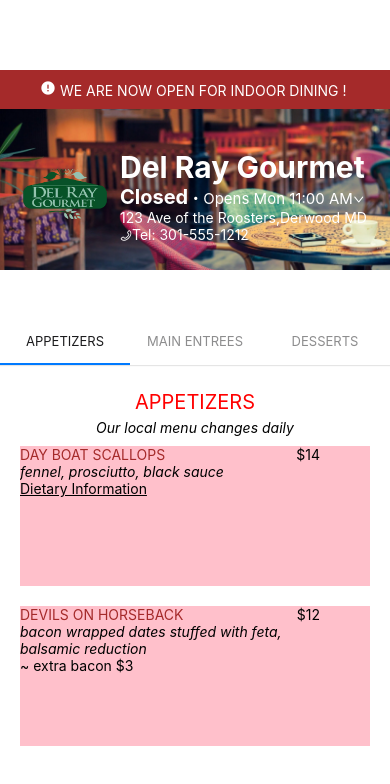
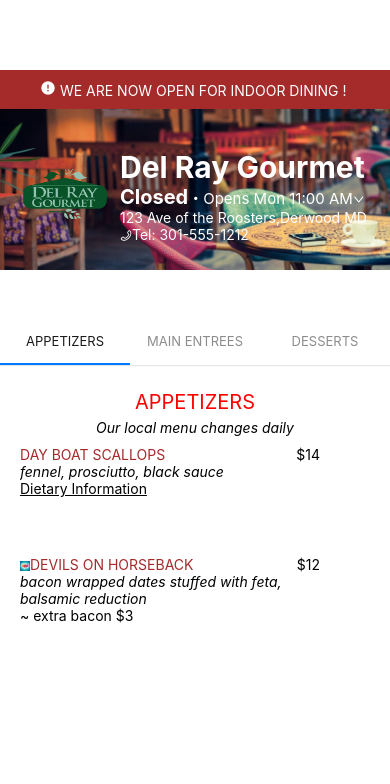
Before and after one commit to keerthijangam23/restaurant-menu-react-native, a React Native app: screen /Appetizers in a window 390 px wide. Shown: the top 784 px of the page. Built offline with nearby package versions, Linux system fonts and the light colour scheme.

Commit message:
Add new image

```diff
--- a/StaticData/AppetizersData.ts
+++ b/StaticData/AppetizersData.ts
@@ -19,7 +19,7 @@ export const Appetizers = [
       price: "$12",
       complimentary: "~ extra bacon $3",
       // Diet: "Dietary Information",
-      // itemImage: require("../assets/10.jpg"),
+      newImage: require("../assets/newImage.jpeg"),
     },
   },
 ];
--- a/StaticData/DesssertsData.ts
+++ b/StaticData/DesssertsData.ts
@@ -3,7 +3,7 @@ export const Desserts = [
     title: "DESSERTS",
     about: {
       itemName: "TRES LECHES CAKE",
-      description: "Strawberry compote, Strawberry balsamic",
+      description: "Strawberry compote, Strawberry balsamic sdnf ",
       price: "$9",
       complimentary:
         "~Jorge Ordonez & Co. Victoria 2-Malaga, Spain $10.00 glass",
--- a/components/AppetizersList.tsx
+++ b/components/AppetizersList.tsx
@@ -31,10 +31,10 @@ const styles = StyleSheet.create({
     flexDirection: "row",
     justifyContent: "space-between",
     flexShrink: 1,
-    backgroundColor: "pink",
+    // backgroundColor: "pink",
     marginBottom: 20,
     width: 350,
-    height: 140,
+    height: 90,
   },
   diet: {
     textDecorationLine: "underline",
@@ -59,7 +59,7 @@ const styles = StyleSheet.create({
   },
 });
 
-const MainEntreesList = () => {
+const AppetizersList = () => {
   return (
     <View style={styles.container}>
       <Text style={styles.header}>APPETIZERS</Text>
@@ -69,11 +69,24 @@ const MainEntreesList = () => {
         renderItem={({ item }) => (
           <View style={styles.menu}>
             <View style={styles.wrapperContainer}>
-              <View></View>
               <View style={styles.innerContainer}>
-                <Text style={styles.item}>{item.about.itemName}</Text>
+                {item.about.newImage ? (
+                  <View style={{ display: "flex", flexDirection: "row" }}>
+                    <Image
+                      source={item.about.newImage}
+                      style={{ width: 10, height: 10, marginTop: 5 }}
+                    />
+                    <Text style={styles.item}>{item.about.itemName}</Text>
+                  </View>
+                ) : (
+                  <Text style={styles.item}>{item.about.itemName}</Text>
+                )}
                 <Text style={styles.description}>{item.about.description}</Text>
-               {item.about.Diet ?<Text style={styles.diet}>{item.about.Diet}</Text> : <Text>{item.about.complimentary}</Text>}
+                {item.about.Diet ? (
+                  <Text style={styles.diet}>{item.about.Diet}</Text>
+                ) : (
+                  <Text>{item.about.complimentary}</Text>
+                )}
               </View>
               <View>
                 <Text style={styles.price}>{item.about.price}</Text>
@@ -86,4 +99,4 @@ const MainEntreesList = () => {
   );
 };
 
-export default MainEntreesList;
+export default AppetizersList;
--- a/components/DessertsList.tsx
+++ b/components/DessertsList.tsx
@@ -26,10 +26,10 @@ const styles = StyleSheet.create({
     flexDirection: "row",
     justifyContent: "space-between",
     flexShrink: 1,
-    backgroundColor: "pink",
+    // backgroundColor: "pink",
     marginBottom: 20,
     width: 350,
-    height: 140,
+    height: 100,
   },
   diet: {
     textDecorationLine: "underline",
@@ -54,7 +54,7 @@ const styles = StyleSheet.create({
   },
 });
 
-const MainEntreesList = () => {
+const DessertsList = () => {
   return (
     <View style={styles.container}>
       <Text style={styles.header}>DESSERTS</Text>
@@ -89,4 +89,4 @@ const MainEntreesList = () => {
   );
 };
 
-export default MainEntreesList;
+export default  DessertsList;
--- a/components/MainEntreesList.tsx
+++ b/components/MainEntreesList.tsx
@@ -26,10 +26,10 @@ const styles = StyleSheet.create({
     flexDirection: "row",
     justifyContent: "space-between",
     flexShrink: 1,
-    backgroundColor: "pink",
+    // backgroundColor: "pink",
     marginBottom: 20,
     width: 350,
-    height: 140,
+    height: 100,
   },
 
   price: { flexShrink: 1 },
@@ -39,16 +39,19 @@ const styles = StyleSheet.create({
     marginRight: 10,
     borderRadius: 10,
     flexShrink: 1,
+    // backgroundColor: "yellow",
   },
   innerContainer: {
     flexShrink: 1,
     width: 300,
+    // backgroundColor: "blue",
   },
   wrapperContainer: {
     display: "flex",
     flexDirection: "row",
     width: 300,
     height: 100,
+    // backgroundColor: "red",
   },
 });
 
@@ -61,7 +64,7 @@ const MainEntreesList = () => {
         renderItem={({ item }) => (
           <View style={styles.menu}>
             <View style={styles.wrapperContainer}>
-              <View style={{}}>
+              <View>
                 {item.about.itemImage && (
                   <Image
                     style={styles.itemImage}
```
Also changed, not shown: assets/newImage.jpeg (added).
